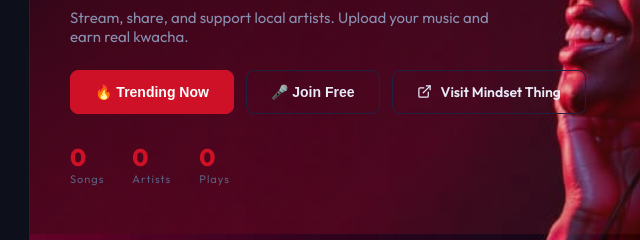
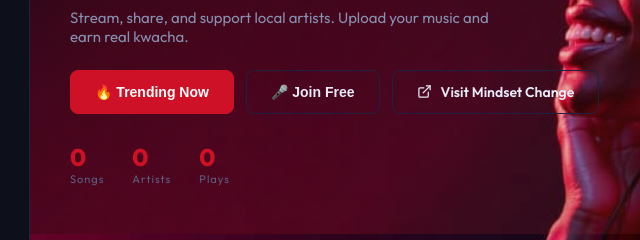
Before and after one commit to Aceproulx/DUODROP, a website: page index.html in a window 1280 px wide. Shown: the part 254-494 px from the top of the page, 210-850 px from the left. Drawn offline with nearby package versions, Linux system fonts and the light colour scheme; no server answers.

Commit message:
chore: rename Mindset link label to Visit Mindset Change

```diff
--- a/index.html
+++ b/index.html
@@ -98,7 +98,7 @@
         <div class="hero-btns">
           <button class="btn btn-primary btn-lg" onclick="showPage('trending')">🔥 Trending Now</button>
           <button id="hero-join-btn" class="btn btn-outline btn-lg" onclick="openAuthModal('register')">🎤 Join Free</button>
-          <a class="btn btn-outline btn-lg" href="https://mindsetthing.vercel.app/" target="_blank" rel="noopener noreferrer"><i data-lucide="external-link"></i> Visit Mindset Thing</a>
+          <a class="btn btn-outline btn-lg" href="https://mindsetthing.vercel.app/" target="_blank" rel="noopener noreferrer"><i data-lucide="external-link"></i> Visit Mindset Change</a>
         </div>
         <div class="hero-stats">
           <div class="hs"><span class="hs-val" id="hs-songs">0</span><span class="hs-lbl">Songs</span></div>
```
